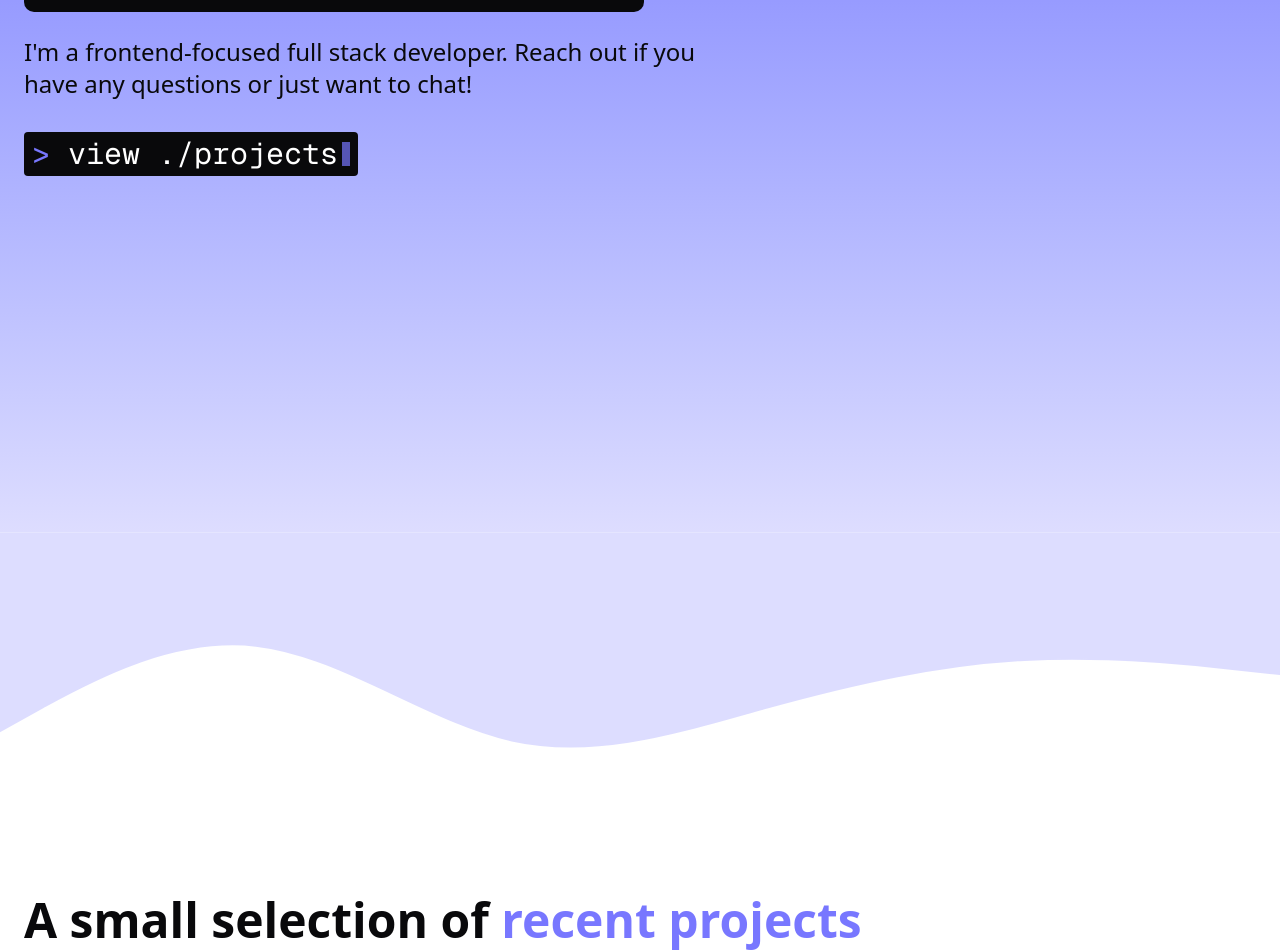
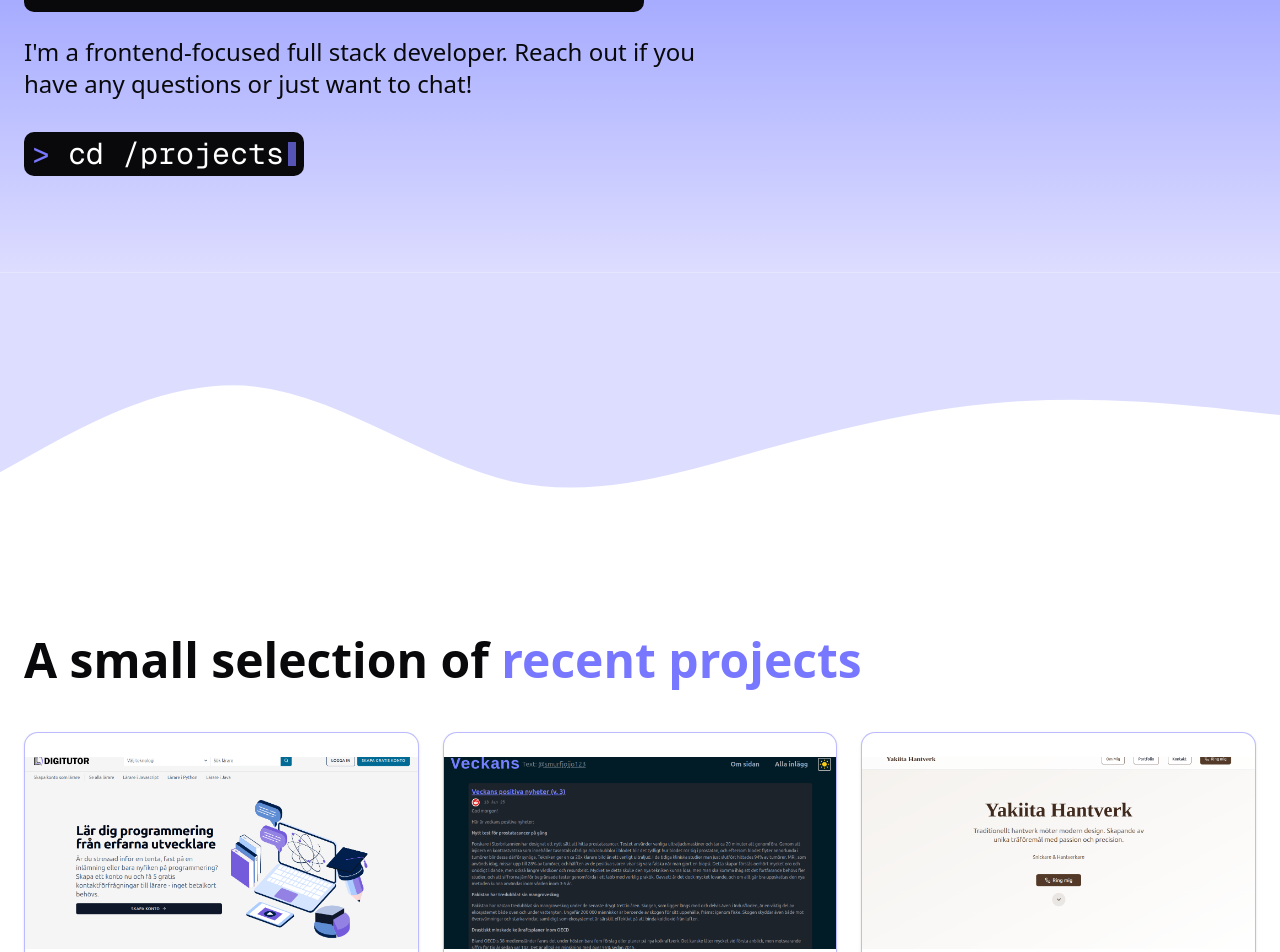
Before and after one commit to tarekfb/portfolio, a Next.js app: page / in a window 1280 px wide. Shown: the part 356-1308 px from the top of the page. Built offline with nearby package versions, Linux system fonts and the light colour scheme.

Commit message:
changes to hero and more

```diff
--- a/app/page.tsx
+++ b/app/page.tsx
@@ -3,7 +3,6 @@ import Hero from "@/components/Hero";
 import Navbar from "@/components/Navbar";
 import Projects, { type Tech } from "@/components/Projects";
 import Contact from "@/components/Contact";
-import BlobProvider from "@/components/context/BlobProvider";
 import DividerProvider from "@/components/context/DividerProvider";
 import Footer from "@/components/Footer";
 
@@ -11,12 +10,8 @@ export default function Home() {
   return (
     <div className="min-h-screen">
       <DividerProvider>
-        <BlobProvider>
-          <Navbar />
-          <Hero />
-        </BlobProvider>
-        {/* This div hack blocks a bottom border on slanted div in hero. preferaly remove bottom border and this hack */}
-        <div className="absolute w-full h-4 bg-background -mt-2" />
+        <Navbar />
+        <Hero />
         <Projects />
         <Contact />
       </DividerProvider>
--- a/components/ButtonBlob.tsx
+++ /dev/null
@@ -1,47 +0,0 @@
-"use client";
-import { useContext } from "react";
-import { BlobContext } from "./context/BlobProvider";
-import { motion } from "framer-motion";
-
-export default function ButtonBlob({ children, targetId }: { children: React.ReactNode, targetId: string }) {
-    const { blobPathData } = useContext(BlobContext);
-    return (
-
-        <a href={targetId} className=" inline-flex items-center font-mono bg-foreground text-background px-2 py-1 text-3xl rounded">
-            <span className="font-mono"><span className="text-accent">{'> '}</span>{children}</span>
-            <motion.span
-                animate={{ opacity: [0, 1, 0] }}
-                transition={{ repeat: Infinity, duration: 0.8 }}
-                className="ml-1 inline-block w-2 h-6 bg-accent"
-            />
-            {/*
-            <motion.svg viewBox="0 0 96 96" className="size-56 md:size-72" xmlns="http://www.w3.org/2000/svg">
-                <a href={targetId} className="cursor-pointer group">
-                    <motion.path className="fill-accent/50 group-hover:stroke-red-300 stroke-4"
-                        animate={{ d: blobPathData }}
-                        transition={{ duration: 1 }}
-                    />
-                </a>
-            </motion.svg>
-            <div className="absolute pointer-events-none">
-                {children}
-                <motion.svg
-                    xmlns="http://www.w3.org/2000/svg"
-                    width="48" // Scaled up for visibility
-                    height="48"
-                    viewBox="0 0 24 24"
-                    animate={{ y: [0, 8, 0] }} // Moves down 8px and back
-                    transition={{
-                        duration: 1.5,
-                        repeat: Infinity,
-                        ease: "easeInOut",
-                    }}
-                >
-                    <path d="M12 2a10 10 0 1 0 10 10A10.011 10.011 0 0 0 12 2zm0 18a8 8 0 1 1 8-8 8.009 8.009 0 0 1-8 8z" />
-                    <path d="M12 12.586 8.707 9.293l-1.414 1.414L12 15.414l4.707-4.707-1.414-1.414L12 12.586z" />
-                </motion.svg>
-            </div> */}
-        </a>
-
-    )
-}
--- a/components/ColorPicker.tsx
+++ b/components/ColorPicker.tsx
@@ -1,6 +1,5 @@
 "use client"
 import { useContext, useState } from "react";
-import { BlobContext } from "./context/BlobProvider";
 import { DividerContext } from "./context/DividerProvider";
 
 const colors = [
@@ -13,7 +12,6 @@ const colors = [
 
 function ColorPicker() {
   const [selectedColor, setSelectedColor] = useState(colors[0]);
-  const { setRandomBlob } = useContext(BlobContext);
   const { setRandomDivider } = useContext(DividerContext);
 
   const applyColor = (color: typeof colors[0]) => {
@@ -24,7 +22,6 @@ function ColorPicker() {
     const root = document.documentElement;
     root.style.setProperty("--accent", color.oklchCss);
 
-    setRandomBlob()
     setRandomDivider()
   };
 
--- a/components/Hero.tsx
+++ b/components/Hero.tsx
@@ -1,30 +1,22 @@
-import Image from "next/image";
-import cutout from '../public/cutout-low.png'
-import ScrollToProjectsButton from "./ui/ScrollToProjectsButton";
-import RandomizedBlob from "./RandomizedBlob";
 import InvertedDivider from "./InvertedDivider";
-import RandomizedDivider from "./RandomizedDivider";
-import ButtonBlob from "./ButtonBlob";
+import ViewTerminal from "./ViewTerminal";
 
-// need to add randominsed blob to action text or something like that (see projects)
 function Hero() {
     return (
         <>
-            <section className="relative min-h-[85vh] md:min-h-screen flex flex-col items-center pt-2 bg-gradient-to-b from-accent to-accent-lightest">
-
-                <div className="container px-6 z-10 mb-70 md:mb-0">
+            <section className="flex flex-col items-center pt-2 bg-gradient-to-b from-accent to-accent-lightest">
+                <div className="container px-6 z-10 mb-24">
                     <div className="max-w-4xl">
                         <h1 className="text-7xl md:text-9xl font-bold mb-6 leading-none">
-                            <span className="block text-foreground">Tarek</span>
+                            <span className="block">Tarek</span>
                             <span className="text-accent bg-foreground px-4 py-2 rounded-lg inline-block">Bermalm</span>
                         </h1>
 
-                        <p className="text-xl md:text-2xl text-foreground mb-8 max-w-2xl">
+                        <p className="text-xl md:text-2xl mb-8 max-w-2xl">
                             {"I'm a frontend-focused full stack developer. Reach out if you have any questions or just want to chat!"}
                         </p>
 
-                            <ButtonBlob targetId="#projects" >view ./projects</ButtonBlob>
-
+                        <ViewTerminal targetId="#projects" terminalText="cd /projects" />
                     </div>
                 </div>
 
--- a/components/Projects.tsx
+++ b/components/Projects.tsx
@@ -19,7 +19,7 @@ interface Project {
 const projects: Project[] = [
   {
     title: "Digitutor",
-    description: "Fully featured platform for pairing teacher and students for programming tutoring. Includes payment system, CI/CD with test & prod environments, and more.",
+    description: "Fully featured platform for pairing teacher and students for programming tutoring. Includes automated tests (e2e, unit), error reporting (sentry), payment system (stripe), ci/cd with test & prod environments, and more.",
     image: "/digitutor.png",
     techStack: ["sveltejs", "typescript", "postgresql", "tailwindcss", "supabase", "cloudflare"],
     githubUrl: "https://github.com/tarekfb/digitutor",
--- a/components/RandomizedBlob.tsx
+++ /dev/null
@@ -1,20 +0,0 @@
-"use client";
-import { useContext } from "react";
-import { BlobContext } from "./context/BlobProvider";
-import { motion } from "framer-motion";
-
-export default function RandomizedBlob({ children }: { children?: React.ReactNode }) {
-    const { blobPathData } = useContext(BlobContext);
-    return (
-        <div className="flex items-center justify-center group">
-            <motion.svg viewBox="0 0 192 192" className="size-72 md:size-72" xmlns="http://www.w3.org/2000/svg">
-                <motion.path className="fill-accent/50 group-hover:stroke-red-300 stroke-4"
-                    animate={{ d: blobPathData }}
-                    transition={{ duration: 1 }}
-                />
-            </motion.svg>
-            {children && children}
-        </div>
-
-    )
-}
--- /dev/null
+++ b/components/ViewTerminal.tsx
@@ -0,0 +1,35 @@
+"use client";
+import { useState, useEffect } from "react";
+import { motion } from "framer-motion";
+
+export default function ViewProjects({ terminalText, targetId }: { terminalText: string, targetId: string }) {
+    const [text, setText] = useState<string>("");
+
+    useEffect(() => {
+        const typingSpeed = 100;
+        let index = -1; // hack that prevents state timing issues
+        const interval = setInterval(async () => {
+            index += 1;
+            setText((prev) => prev + terminalText[index])
+
+            if (index >= terminalText.length - 1) {
+                clearInterval(interval)
+            }
+
+            return () => clearInterval(interval);
+        }, typingSpeed)
+    }, [])
+
+    return (
+
+        <a href={targetId} className="inline-flex items-center font-mono bg-foreground text-background px-2 py-1 text-3xl rounded-lg hover:bg-foreground/75 active:bg-foreground/75 focus:bg-foreground/75">
+            <span className="font-mono"><span className="text-accent">{'> '}</span>{text}</span>
+            <motion.span
+                animate={{ opacity: [0, 1, 0] }}
+                transition={{ repeat: Infinity, duration: 0.8 }}
+                className="ml-1 inline-block w-2 h-6 bg-accent"
+            />
+        </a>
+
+    )
+}
--- a/components/context/BlobProvider.tsx
+++ /dev/null
@@ -1,43 +0,0 @@
-'use client'
-
-import { createContext, useCallback, useMemo, useState } from 'react'
-import * as blobs2 from "blobs/v2";
-
-const config = {
-    extraPoints: 4,
-    randomness: 9,
-    size: 96,
-}
-
-const generateRandomBlobPath = () => blobs2.svgPath({
-    ...config,
-    seed: Math.random(),
-});
-
-const initBlob = {
-    blobPathData: "M128,223.95242444958006C150.32707696848163,227.3816662936399,175.3484294332275,243.44451992242782,194.04363402335173,230.76590048200956C212.84442602612395,218.01567430328527,203.772879941231,187.56502445475442,212.55003631203545,166.61270779089654C220.91881285240453,146.63525168152023,246.57618442856923,132.8252785829958,244.08525336717273,111.30946031289369C241.60264797232796,89.86555632869086,216.2202813723512,80.02206941291907,200.77880554749606,64.93680600850224C186.7906856374184,51.27137170872937,175.13889875200113,35.72112753033988,157.68496326588792,26.90229941846937C137.61156479203004,16.75995353304537,115.15147117372081,4.413830084294355,93.57895491225071,10.77268599542056C72.00820075329244,17.13102249769164,62.36406304999143,41.40466090654461,48.47719315507712,59.093095619205044C35.31198950417115,75.86230617710129,20.17130581449144,91.14698606193033,14.37198573670399,111.66275795918679C8.05554211224924,134.00791478154193,2.5134095351261934,159.92125111800118,14.323972208016983,179.91410241105785C26.046482375337764,199.7578989385966,52.33171057062566,203.97530610313981,73.82299105638705,212.3010714332239C91.40360130913369,219.11183524141182,109.36476119636195,221.09021634371402,128,223.95242444958006",
-    setRandomBlob: () => {
-        console.warn('setRandomBlob was called without a provider - doing nothing.');
-    },
-};
-
-export const BlobContext = createContext(initBlob)
-
-export default function BlobProvider({
-    children,
-}: {
-    children: React.ReactNode
-}) {
-    const [blobPathData, setBlobPathData] = useState(initBlob.blobPathData);
-    const setRandomBlob = useCallback(() => {
-        const newShape = generateRandomBlobPath();
-        setBlobPathData(newShape);
-    }, []);
-
-    const contextValue = useMemo(() => ({
-        blobPathData,
-        setRandomBlob,
-    }), [blobPathData, setRandomBlob]);
-
-    return <BlobContext.Provider value={contextValue}>{children}</BlobContext.Provider>
-}
--- a/package.json
+++ b/package.json
@@ -13,7 +13,6 @@
     "@radix-ui/react-popover": "^1.1.15",
     "@radix-ui/react-slot": "^1.2.3",
     "@radix-ui/react-tooltip": "^1.2.8",
-    "blobs": "2.3.0-beta.2",
     "class-variance-authority": "^0.7.1",
     "clsx": "^2.1.1",
     "framer-motion": "^12.23.24",
```
